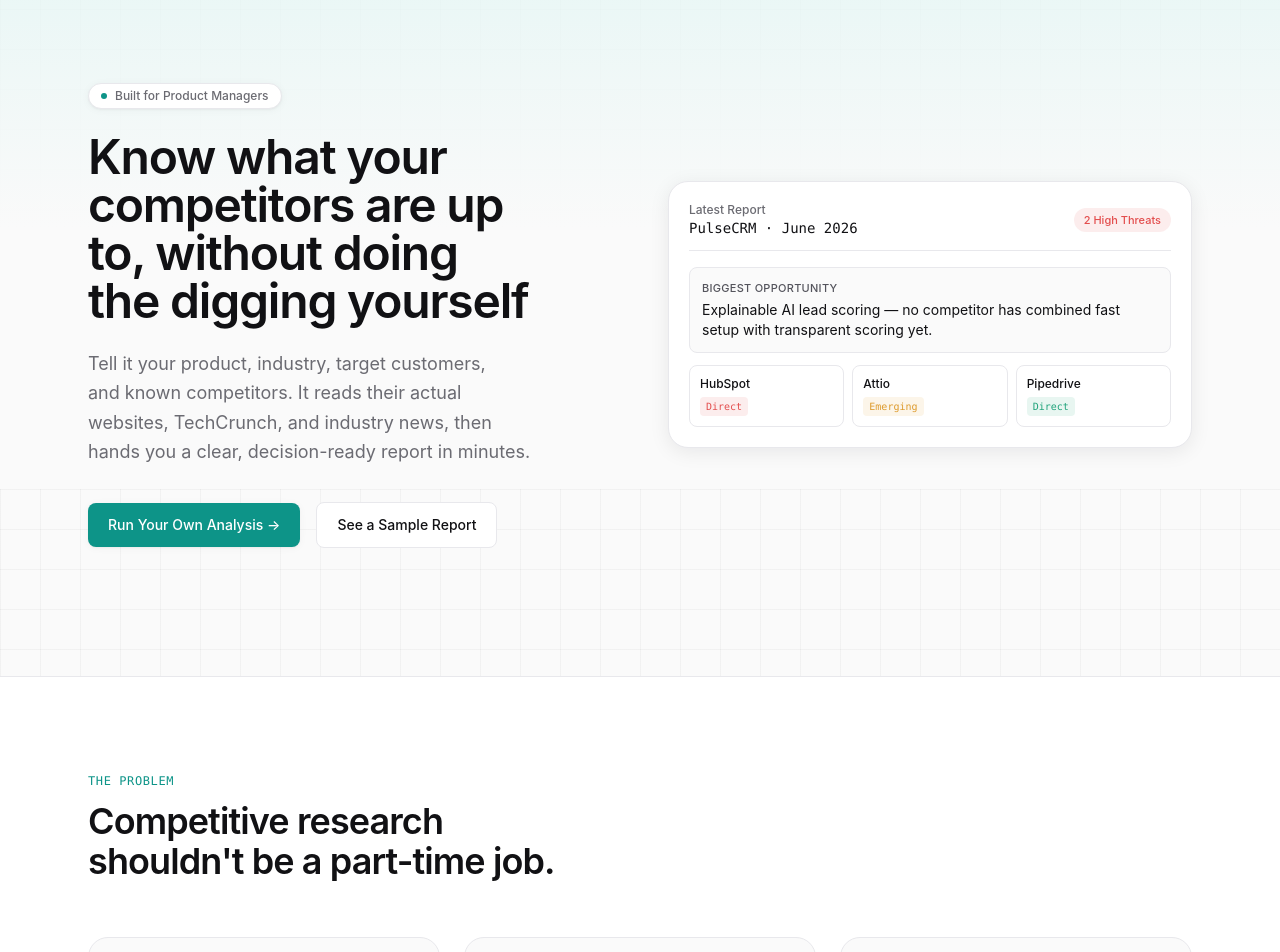
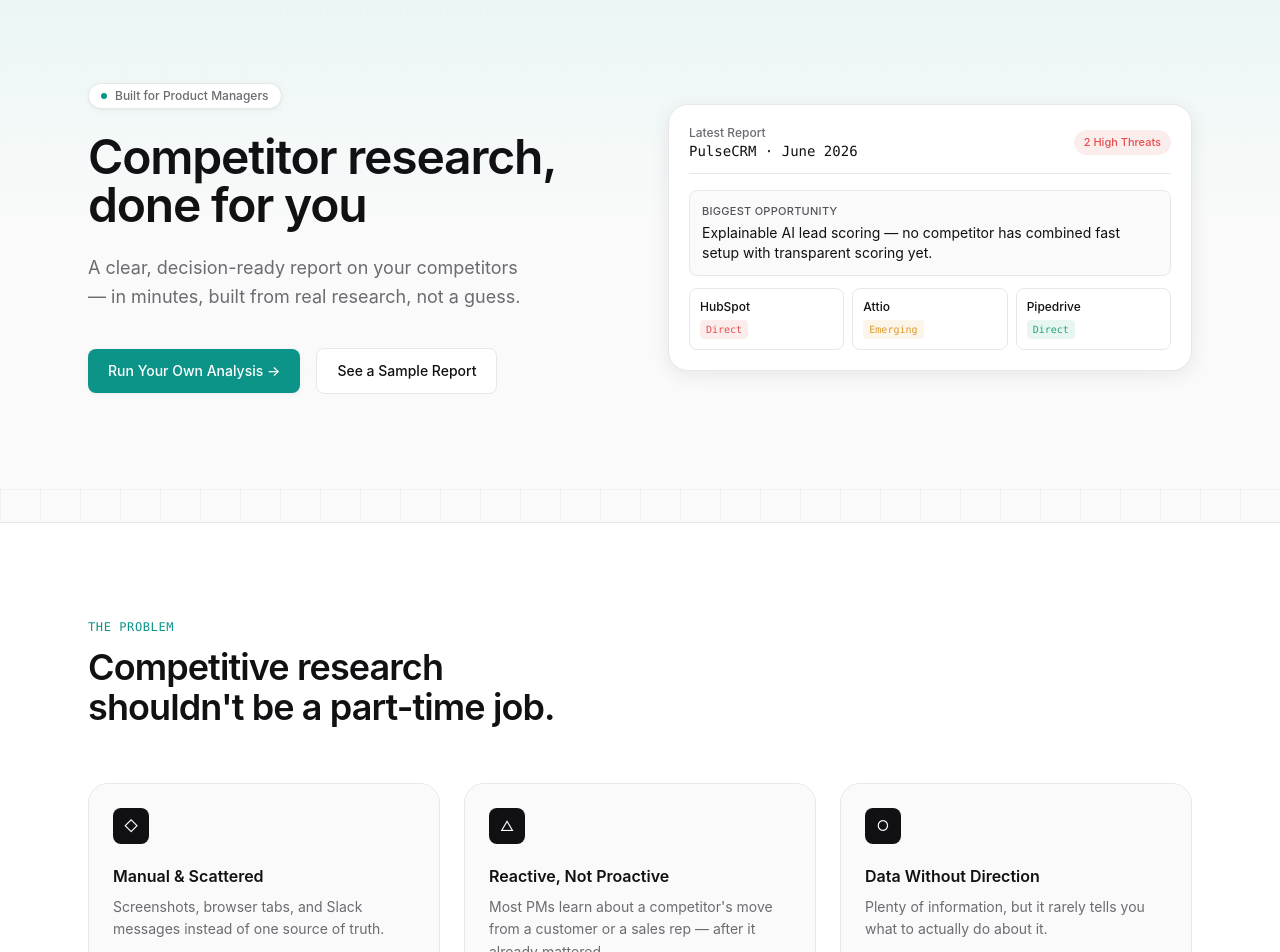
Before and after one commit to ReshmikaD/competitive-intelligence-agent, a Next.js app: page / in a window 1280 px wide. Shown: the part 100-1052 px from the top of the page. Built offline with nearby package versions, Linux system fonts and the light colour scheme.

Commit message:
Landing page: delete ReportPreview/RunYourOwn, tighten copy per UX spec

```diff
--- a/components/Benefits.tsx
+++ b/components/Benefits.tsx
@@ -12,17 +12,9 @@ const benefits = [
     body: "Every signal is converted into a threat level and a recommended action.",
   },
   {
-    title: "Walk in with evidence",
-    body: "Back roadmap decisions with a current view of the market.",
-  },
-  {
     title: "Come back anytime",
     body: "Every report you generate is saved to your dashboard — log back in and pick up right where you left off.",
     highlight: true,
-  },
-  {
-    title: "Your data stays yours",
-    body: "Nothing about your product or competitors is shared with anyone else.",
   },
 ];
 
@@ -39,7 +31,7 @@ export default function Benefits() {
           </h2>
         </div>
 
-        <div className="mt-14 grid gap-px overflow-hidden rounded-xl2 border border-line bg-line sm:grid-cols-2 lg:grid-cols-3">
+        <div className="mt-14 grid gap-px overflow-hidden rounded-xl2 border border-line bg-line sm:grid-cols-2">
           {benefits.map((b) => (
             <div
               key={b.title}
--- a/components/Footer.tsx
+++ b/components/Footer.tsx
@@ -15,13 +15,13 @@ export default function Footer() {
           <a href="#top" className="text-xs text-mist transition hover:text-ink focus-visible:outline-none focus-visible:ring-2 focus-visible:ring-accent focus-visible:ring-offset-2">
             Home
           </a>
-          <a href="#how-it-works" className="text-xs text-mist transition hover:text-ink focus-visible:outline-none focus-visible:ring-2 focus-visible:ring-accent focus-visible:ring-offset-2">
+          <a href="#how-it-works" className="text-xs text-mist transition hover:text-ink focus-visible:outline-none focus-visible:ring-2 focus-visible:ring-offset-2">
             How it works
           </a>
           <a href="#benefits" className="text-xs text-mist transition hover:text-ink focus-visible:outline-none focus-visible:ring-2 focus-visible:ring-accent focus-visible:ring-offset-2">
             Benefits
           </a>
-          <a href="#get-started" className="text-xs text-mist transition hover:text-ink focus-visible:outline-none focus-visible:ring-2 focus-visible:ring-accent focus-visible:ring-offset-2">
+          <a href="/create" className="text-xs text-mist transition hover:text-ink focus-visible:outline-none focus-visible:ring-2 focus-visible:ring-offset-2">
             Get started
           </a>
         </div>
--- a/components/Hero.tsx
+++ b/components/Hero.tsx
@@ -13,14 +13,12 @@ export default function Hero() {
           </div>
 
           <h1 className="text-balance text-4xl font-semibold leading-[1.1] tracking-tight text-ink sm:text-5xl">
-            Know what your competitors are up to, without doing the digging yourself
+            Competitor research, done for you
           </h1>
 
           <p className="mt-6 max-w-lg text-balance text-lg leading-relaxed text-mist">
-            Tell it your product, industry, target customers, and known
-            competitors. It reads their actual websites, TechCrunch, and
-            industry news, then hands you a clear, decision-ready report in
-            minutes.
+            A clear, decision-ready report on your competitors — in minutes,
+            built from real research, not a guess.
           </p>
 
           <div className="mt-9 flex flex-wrap items-center gap-4">
--- a/components/HowItWorks.tsx
+++ b/components/HowItWorks.tsx
@@ -12,7 +12,7 @@ const steps = [
   {
     n: "03",
     title: "Read it right on the page",
-    body: "Your report opens in a clean, scannable view — save it as a PDF whenever you want, or come back to it anytime from your dashboard.",
+    body: "Your report opens in a clean, scannable view — save it as a PDF whenever you want, or come back to it later.",
   },
   {
     n: "04",
--- a/components/Problem.tsx
+++ b/components/Problem.tsx
@@ -11,7 +11,7 @@ const problems = [
   },
   {
     title: "Data Without Direction",
-    body: "Plenty of information, but rarely a clear answer to “so what do I do about it?”",
+    body: "Plenty of information, but it rarely tells you what to actually do about it.",
     icon: "○",
   },
 ];
```
